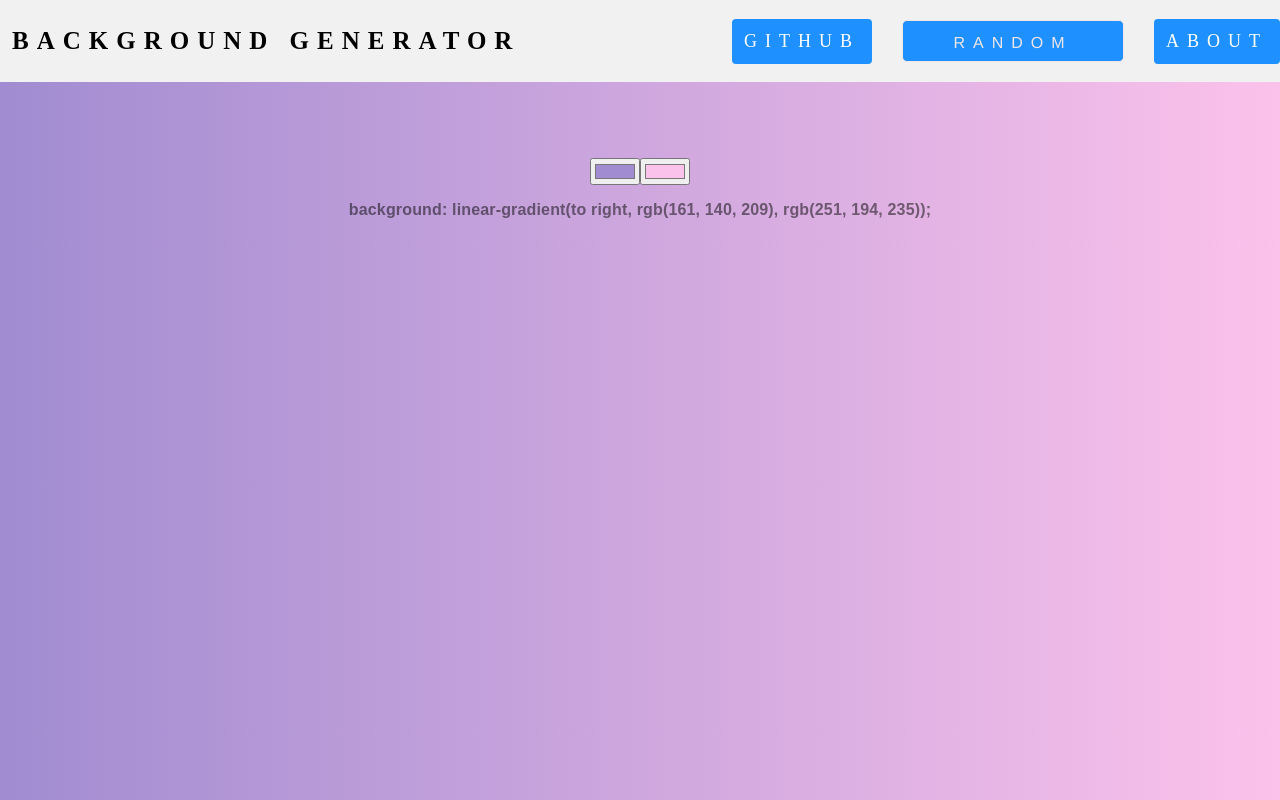
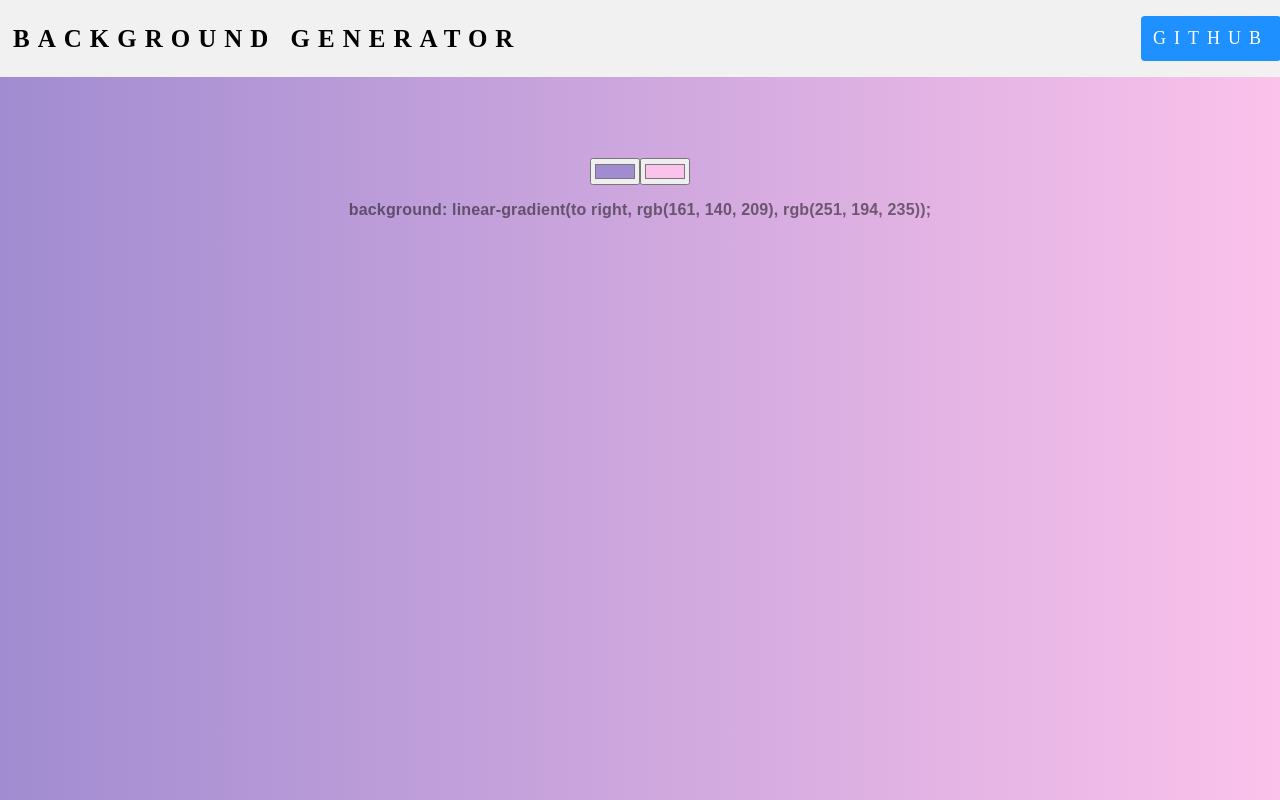
Before and after one commit to AayushmaanMishra/CodeAlpha_Background_Gen, a plain HTML site: page index.html in a window 1280 px wide. Drawn offline with Linux system fonts and the light colour scheme.

Commit message:
fixed some bugs

```diff
--- a/css/style.css
+++ b/css/style.css
@@ -1,15 +1,15 @@
 .header {
     background-color: #f1f1f1;
     width: 100%;
-    padding: 1px 0; /* Add vertical padding */
-    position: fixed; /* Fixed position to keep it at the top */
-    top: 0; /* Position at the top */
-    left: 0; /* Position at the left */
-    z-index: 1000; /* Set a high z-index to make sure it's on top of other content */
-    height: 80px; /* Add height to reserve space for the header */
+    padding: 1px ; ;
+    position: fixed;
+    top: 0;
+    left:0;
+    z-index: 1000;
+    height: 75px;
 }
 .idk {
-    margin-top: 150px; /* Adjust the value to create the desired space */
+    margin-top: 150px;
     display: flex;
     justify-content: space-between;
     align-items: center;
--- a/index.html
+++ b/index.html
@@ -9,8 +9,6 @@
         <a href="#default" class="logo">Background Generator</a>
         <div class="header-right">
             <a class="active" href="https://github.com/AayushmaanMishra/CodeAlpha_Background_Gen">Github</a>
-			<span id="random" class="push_button red" href="#">Random</span>
-            <a class ="active"href="#about">About</a>
         </div>
     </div>
 	<!-- <div class = "idk">
```
